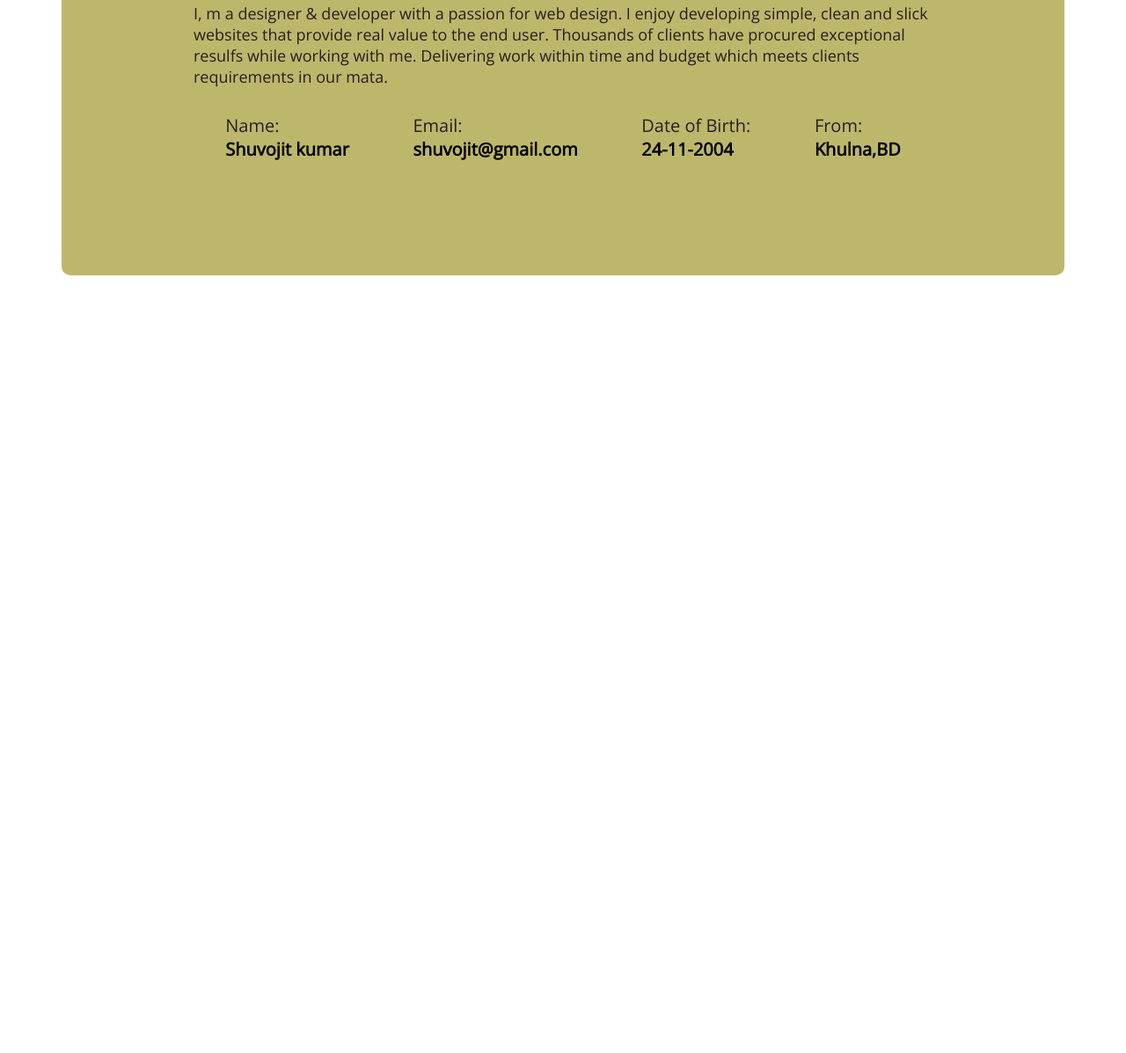
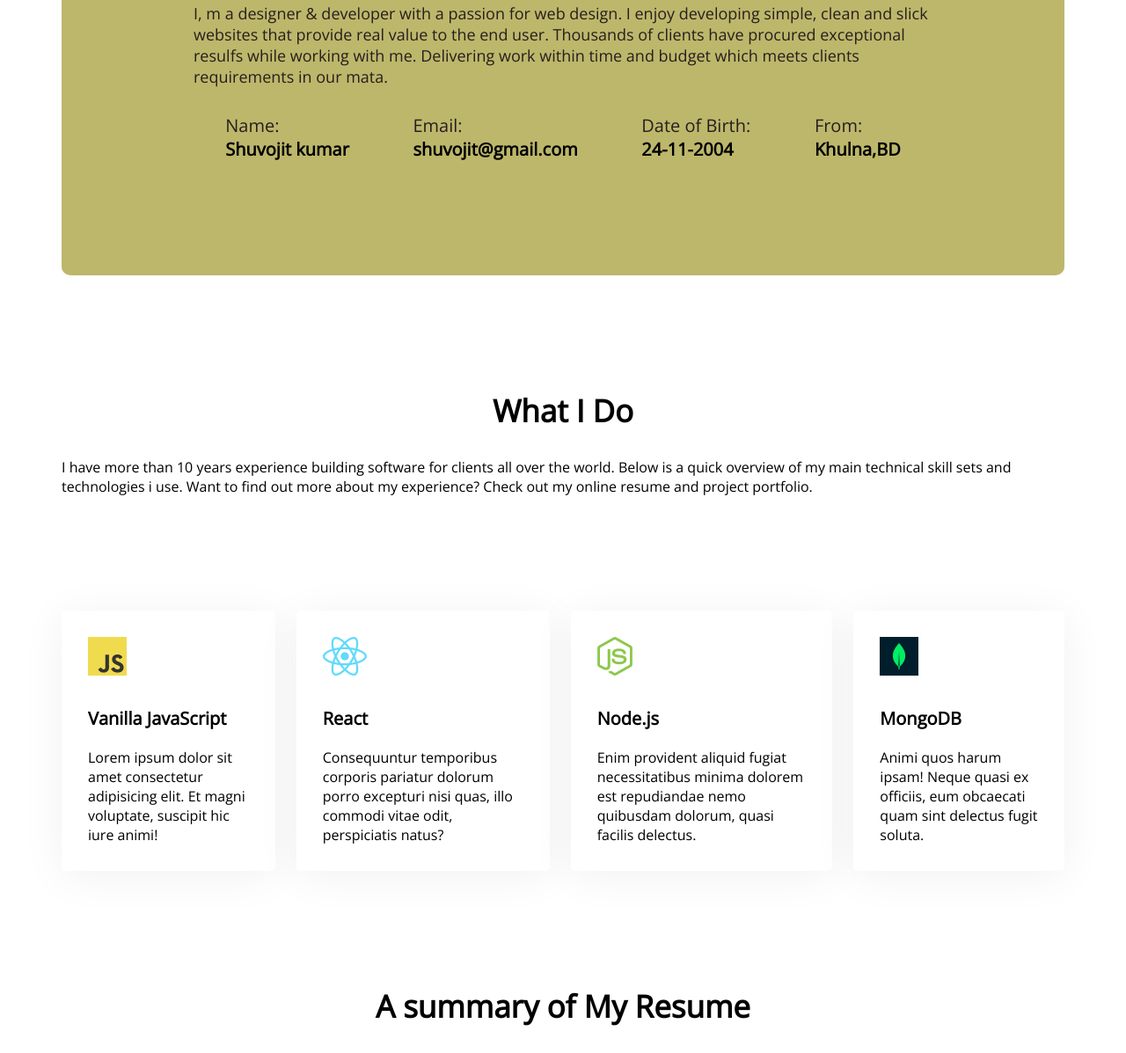
Before and after one commit to shuvojitsana/developer.portfolio, a plain HTML site: page index.html in a window 1280 px wide. Shown: the part 964-2161 px from the top of the page at 88% size. Before the commit the page ends 1277 px from the top, so only its background shows below. Drawn offline with nearby package versions, Linux system fonts and the light colour scheme.

Commit message:
added skill and project

```diff
--- a/index.html
+++ b/index.html
@@ -58,6 +58,46 @@
 
             </div>
         </section>
+        <section class="what-i-do">
+            <h3 class="section-title">What I Do</h3>
+            <p class="section-description-i-did-it">I have more than 10 years experience building software for clients all over the world. Below is a quick overview of my main technical skill sets and technologies i use. Want to find out more about my experience? Check out my online resume and project portfolio.</p>
+            <!-- .skill-container>.skill*4>img+p>skill-title+p.skill-descriotion+lorem15 -->
+            <div class="skill-container">
+                <div class="skill">
+                    <img src="/images/icons/js.png" alt="">
+                    <p class="skill-title">Vanilla JavaScript</p>
+                    <p class="skill-descriotion"></p>
+                    Lorem ipsum dolor sit amet consectetur adipisicing elit. Et magni voluptate, suscipit hic iure animi!
+                </div>
+                <div class="skill">
+                    <img src="/images/icons/react.png" alt="">
+                    <p class="skill-title">React</p>
+                    <p class="skill-descriotion"></p>
+                    Consequuntur temporibus corporis pariatur dolorum porro excepturi nisi quas, illo commodi vitae odit, perspiciatis natus?
+                </div>
+                <div class="skill">
+                    <img src="/images/icons/nodejs.png" alt="">
+                    <p class="skill-title">Node.js</p>
+                    <p class="skill-descriotion"></p>
+                    Enim provident aliquid fugiat necessitatibus minima dolorem est repudiandae nemo quibusdam dolorum, quasi facilis delectus.
+                </div>
+                <div class="skill">
+                    <img src="/images/icons/mongo.png" alt="">
+                    <p class="skill-title">MongoDB</p>
+                    <p class="skill-descriotion"></p>
+                    Animi quos harum ipsam! Neque quasi ex officiis, eum obcaecati quam sint delectus fugit soluta.
+                </div>
+            </div>
+        </section>
+        <!-- Resume section -->
+        <section class="Resume">
+            <h3 class="section-title">A summary of My Resume</h3>
+            <div class="resume-contain">
+                <div>
+
+                </div>
+            </div>
+        </section>
     </main>
     <footer>
 
--- a/styles/portfolio.css
+++ b/styles/portfolio.css
@@ -2,6 +2,11 @@
     margin: 0;
     font-family: 'Open Sans', sans-serif;;
 }
+section{
+    margin-top: 130px;
+}
+
+
 .nav-title{
     font-size: 35px;
     font-weight: 800;
@@ -88,7 +93,7 @@ main{
 
 /*About section styles  */
 .about{
-    margin-top: 130px;
+    /* margin-top: 130px; */
     /* background: #FFF8F3; */
     border-radius: 10px;
     background-color: darkkhaki;
@@ -127,3 +132,34 @@ main{
     #474747;
 
 }
+/* what i do styles */
+/* .what-i-do{
+    margin-top: 130px; */
+}
+.section-description-i-did-it{
+    text-align: center;
+}
+
+
+.skill-container{
+    display: flex;
+    margin-top: 130px;
+    gap: 24px;
+}
+
+.skill{
+
+    background: #FFFFFF;
+    box-shadow: 0px 6px 50px rgba(0, 0, 0, 0.06);
+    border-radius: 5px;
+    padding: 30px;
+}
+.skill-title{
+    font-weight: 700;
+    font-size: 20px;
+    margin-top: 30px;
+    margin-bottom: 20px;
+}
+.skill-description{
+    color:#757575;
+}
```
